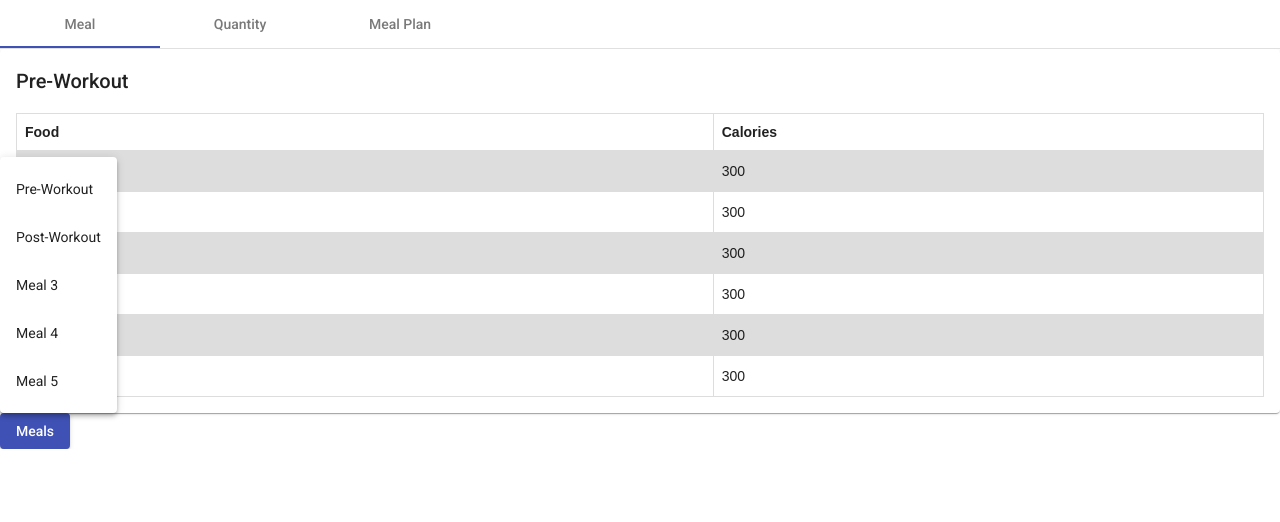
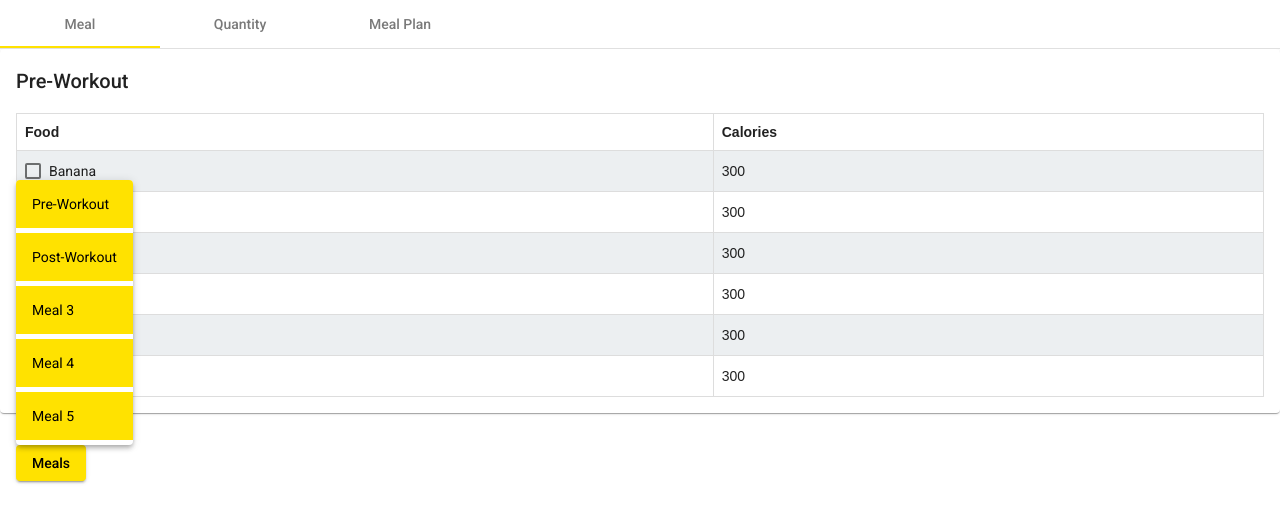
Before and after one commit to vkphere3/meal-app, an Angular app: page / in a window 1280 px wide. Both pictures are taken after a click on the button "Meals". Shown: the top 522 px of the page. Built offline with nearby package versions, Linux system fonts and the light colour scheme.

Commit message:
CSS changes

```diff
--- a/src/app/components/home/meal/meal.component.html
+++ b/src/app/components/home/meal/meal.component.html
@@ -20,9 +20,11 @@
     </mat-card-content>
 </mat-card>
 
-<div>
-    <button  mat-raised-button color="primary" mat-button [matMenuTriggerFor]="aboveMenu">Meals</button>
+<div style="margin-top: 16px;">
+    <button mat-raised-button style="background-color: #FFE200;color: #000000; margin: 16px;" mat-button
+        [matMenuTriggerFor]="aboveMenu">Meals</button>
     <mat-menu #aboveMenu="matMenu" yPosition="above">
-        <button *ngFor="let meal of availableList" mat-menu-item (click)="selectMeal(meal)">{{meal.type}}</button>
+        <button style="background-color: #FFE200;color: #000000; margin-bottom: 5px;" *ngFor="let meal of availableList"
+            mat-menu-item (click)="selectMeal(meal)">{{meal.type}}</button>
     </mat-menu>
 </div>
--- a/src/app/components/home/meal/meal.component.scss
+++ b/src/app/components/home/meal/meal.component.scss
@@ -12,5 +12,19 @@ th {
 }
 
 tr:nth-child(even) {
-  background-color: #dddddd;
+  background-color: #eceff1;
 }
+
+::ng-deep .mat-checkbox-checked .mat-checkbox-background {
+  background-color: #253237 !important;
+}
+
+::ng-deep .mat-menu-content:not(:empty) {
+  padding-top: 0px !important;
+  padding-bottom: 0px !important;
+}
+
+::ng-deep .mat-tab-group.mat-primary .mat-ink-bar,
+.mat-tab-nav-bar.mat-primary .mat-ink-bar {
+  background: #ffe200;
+}
--- a/src/app/components/home/mealplan/mealplan.component.scss
+++ b/src/app/components/home/mealplan/mealplan.component.scss
@@ -12,5 +12,5 @@ table {
 }
 
 tr:nth-child(even) {
-    background-color: #dddddd;
+  background-color: #eceff1;
 }
--- a/src/app/components/home/quantity/quantity.component.scss
+++ b/src/app/components/home/quantity/quantity.component.scss
@@ -12,5 +12,5 @@ th {
 }
 
 tr:nth-child(even) {
-  background-color: #dddddd;
+  background-color: #eceff1;
 }
```
Lines whose indentation alone changed are shown as unchanged.
